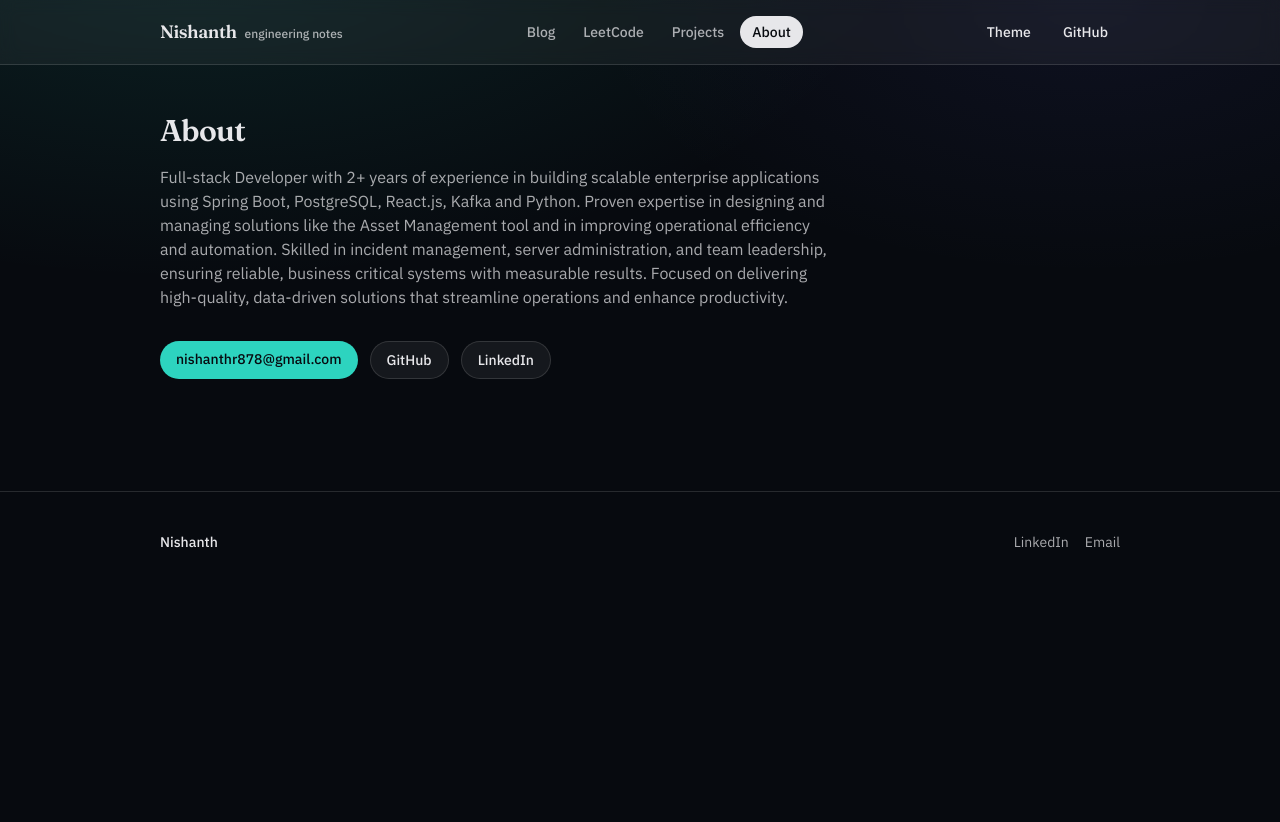
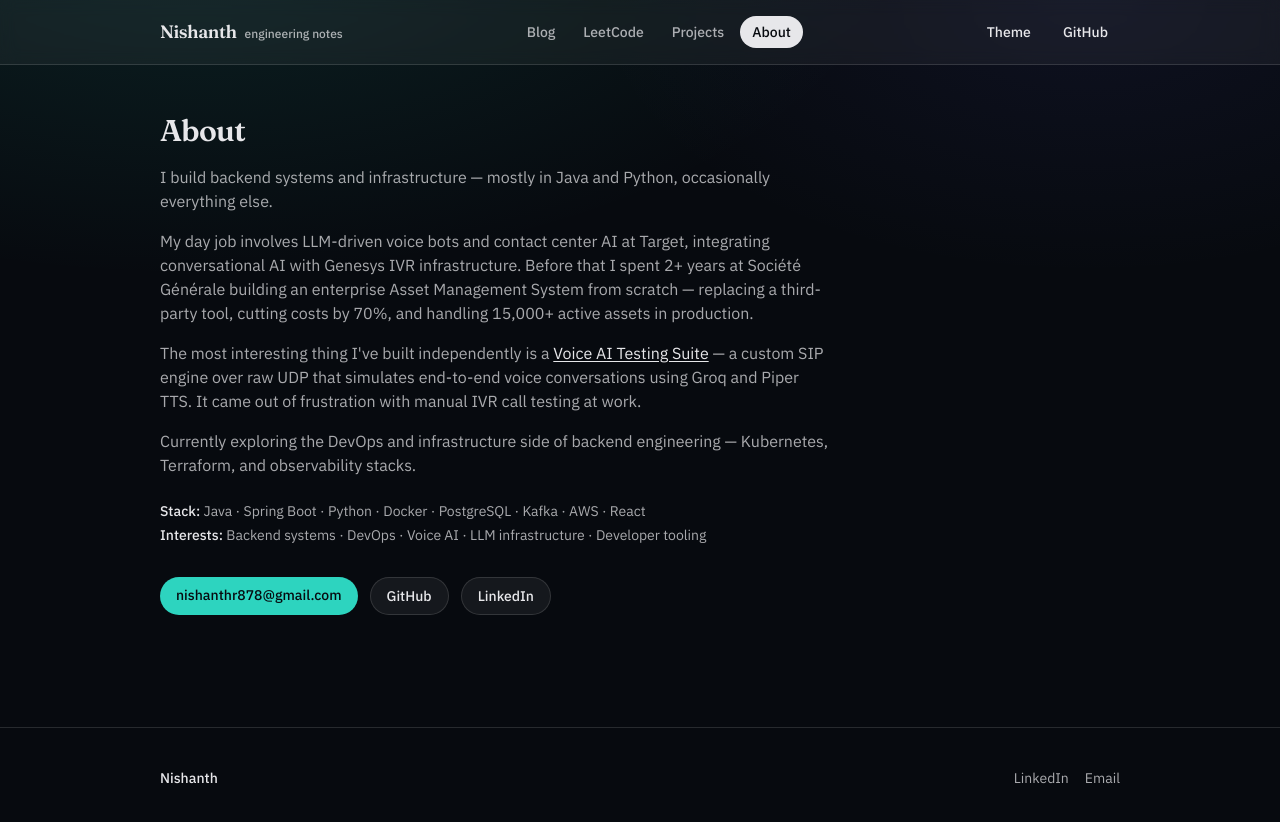
Before and after one commit to nishanthr878/PersonalBlogAndNotes, a Next.js app in the folder web/: page /about in a window 1280 px wide. Shown: the top 822 px of the page. Before the commit the page ends 800 px from the top, so only its background shows below. Built offline with nearby package versions, Linux system fonts and the light colour scheme; no server answers.

Commit message:
updated about page

```diff
--- a/web/src/app/about/page.tsx
+++ b/web/src/app/about/page.tsx
@@ -1,41 +1,76 @@
-import type { Metadata } from 'next'
-import { Container } from '@/components/Container'
+import { Container } from "@/components/Container";
 
-export const dynamic = 'force-static'
-
-export const metadata: Metadata = {
-  title: 'About',
-  description: 'Background, experience, and links.',
-  openGraph: { url: '/about' },
-  alternates: { canonical: '/about' },
-}
-
-export default function AboutPage() {
+export default function About() {
   return (
     <Container>
       <div className="py-12">
         <h1 className="font-display text-3xl tracking-tight">About</h1>
-        <p className="mt-4 max-w-2xl text-[color:var(--muted)]">
-          Full-stack Developer with 2+ years of experience in building scalable enterprise applications using Spring
-          Boot, PostgreSQL, React.js, Kafka and Python. Proven expertise in designing and managing solutions
-          like the Asset Management tool and in improving operational efficiency and automation. Skilled in incident
-          management, server administration, and team leadership, ensuring reliable, business critical systems
-          with measurable results. Focused on delivering high-quality, data-driven solutions that streamline operations and
-          enhance productivity.
-        </p>
+
+        <div className="mt-4 max-w-2xl space-y-4 text-[color:var(--muted)]">
+          <p>
+            I build backend systems and infrastructure — mostly in Java and Python, occasionally everything else.
+          </p>
+          <p>
+            My day job involves LLM-driven voice bots and contact center AI at Target, integrating
+            conversational AI with Genesys IVR infrastructure. Before that I spent 2+ years at Société
+            Générale building an enterprise Asset Management System from scratch — replacing a third-party
+            tool, cutting costs by 70%, and handling 15,000+ active assets in production.
+          </p>
+          <p>
+            The most interesting thing I've built independently is a{" "}
+            <a
+              href="https://github.com/nishanthr878/Voice-AI-Test-Suite"
+              target="_blank"
+              rel="noreferrer"
+              className="text-[color:var(--fg)] underline underline-offset-2"
+            >
+              Voice AI Testing Suite
+            </a>{" "}
+            — a custom SIP engine over raw UDP that simulates end-to-end voice conversations using Groq
+            and Piper TTS. It came out of frustration with manual IVR call testing at work.
+          </p>
+          <p>
+            Currently exploring the DevOps and infrastructure side of backend engineering — Kubernetes,
+            Terraform, and observability stacks.
+          </p>
+        </div>
+
+        <div className="mt-6 max-w-2xl">
+          <p className="text-sm text-[color:var(--muted)]">
+            <span className="font-medium text-[color:var(--fg)]">Stack:</span>{" "}
+            Java · Spring Boot · Python · Docker · PostgreSQL · Kafka · AWS · React
+          </p>
+          <p className="mt-1 text-sm text-[color:var(--muted)]">
+            <span className="font-medium text-[color:var(--fg)]">Interests:</span>{" "}
+            Backend systems · DevOps · Voice AI · LLM infrastructure · Developer tooling
+          </p>
+        </div>
 
         <div className="mt-8 flex flex-wrap gap-3">
-          <a className="rounded-full bg-[color:var(--accent)] px-4 py-2 text-sm font-medium text-[color:var(--bg)]" href="mailto:nishanthr878@gmail.com">
+          <a
+            className="rounded-full bg-[color:var(--accent)] px-4 py-2 text-sm font-medium text-[color:var(--bg)]"
+            href="mailto:nishanthr878@gmail.com"
+          >
             nishanthr878@gmail.com
           </a>
-          <a className="rounded-full border border-[color:var(--border)] bg-[color:var(--surface)] px-4 py-2 text-sm font-medium text-[color:var(--fg)]" href="https://github.com/nishanthr878/" target="_blank" rel="noreferrer">
+          <a
+            className="rounded-full border border-[color:var(--border)] bg-[color:var(--surface)] px-4 py-2 text-sm font-medium text-[color:var(--fg)]"
+            href="https://github.com/nishanthr878/"
+            target="_blank"
+            rel="noreferrer"
+          >
             GitHub
           </a>
-          <a className="rounded-full border border-[color:var(--border)] bg-[color:var(--surface)] px-4 py-2 text-sm font-medium text-[color:var(--fg)]" href="https://www.linkedin.com/in/nishanthr79/" target="_blank" rel="noreferrer">
+          <a
+            className="rounded-full border border-[color:var(--border)] bg-[color:var(--surface)] px-4 py-2 text-sm font-medium text-[color:var(--fg)]"
+            href="https://www.linkedin.com/in/nishanthr79/"
+            target="_blank"
+            rel="noreferrer"
+          >
             LinkedIn
           </a>
         </div>
       </div>
     </Container>
-  )
+  );
 }
```
Also changed, not shown: 3 other files (tests, documents, lock files or other folders).
